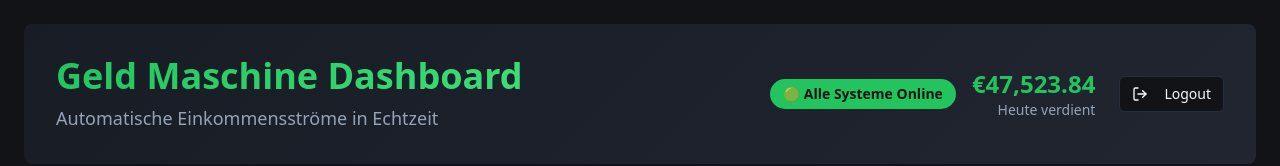
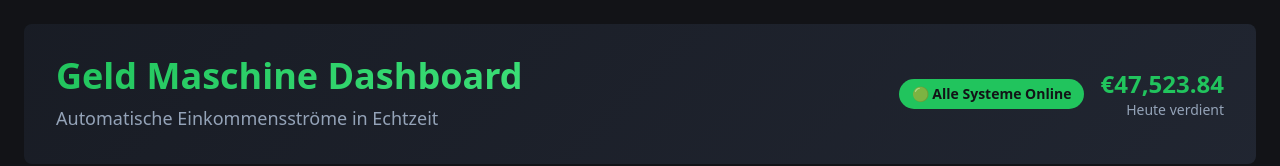
Before and after one commit to Aaronlinke/geld-generator-bot, a React (Vite) app: page / in a window 1280 px wide. Shown: the top 166 px of the page. Built offline with nearby package versions, Linux system fonts and the light colour scheme; no server answers; the database is empty; the HTML template or start-up script is replaced by a standard one.

Commit message:
Changes
Co-authored-by: Aaronlinke <223576744+Aaronlinke@users.noreply.github.com>

```diff
--- a/src/pages/Index.tsx
+++ b/src/pages/Index.tsx
@@ -318,7 +318,7 @@ const Index = () => {
   return (
     <div className="min-h-screen bg-background p-6">
       <div className="max-w-7xl mx-auto">
-        <DashboardHeader onLogout={signOut} />
+        <DashboardHeader onLogout={user ? signOut : undefined} />
 
         <Tabs defaultValue="overview" className="mb-8">
           <TabsList className="grid w-full grid-cols-6">
```
